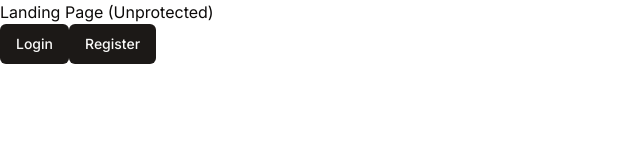
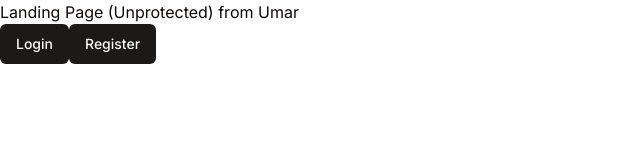
Before and after one commit to afnansiddiqui/ai-saas, a Next.js app: page / in a window 1280 px wide. Shown: the top 160 px of the page, without its empty margins (0-640 px from the left). Built offline with nearby package versions, Linux system fonts and the light colour scheme.

Commit message:
changes from umar

```diff
--- a/src/app/(landing)/page.tsx
+++ b/src/app/(landing)/page.tsx
@@ -5,7 +5,7 @@ const LandingPage = () => {
     return (
         <>
             <div>
-                Landing Page (Unprotected)
+                Landing Page (Unprotected) from Umar
             </div>
             <div>
                 <Link href="/sign-in">
```
